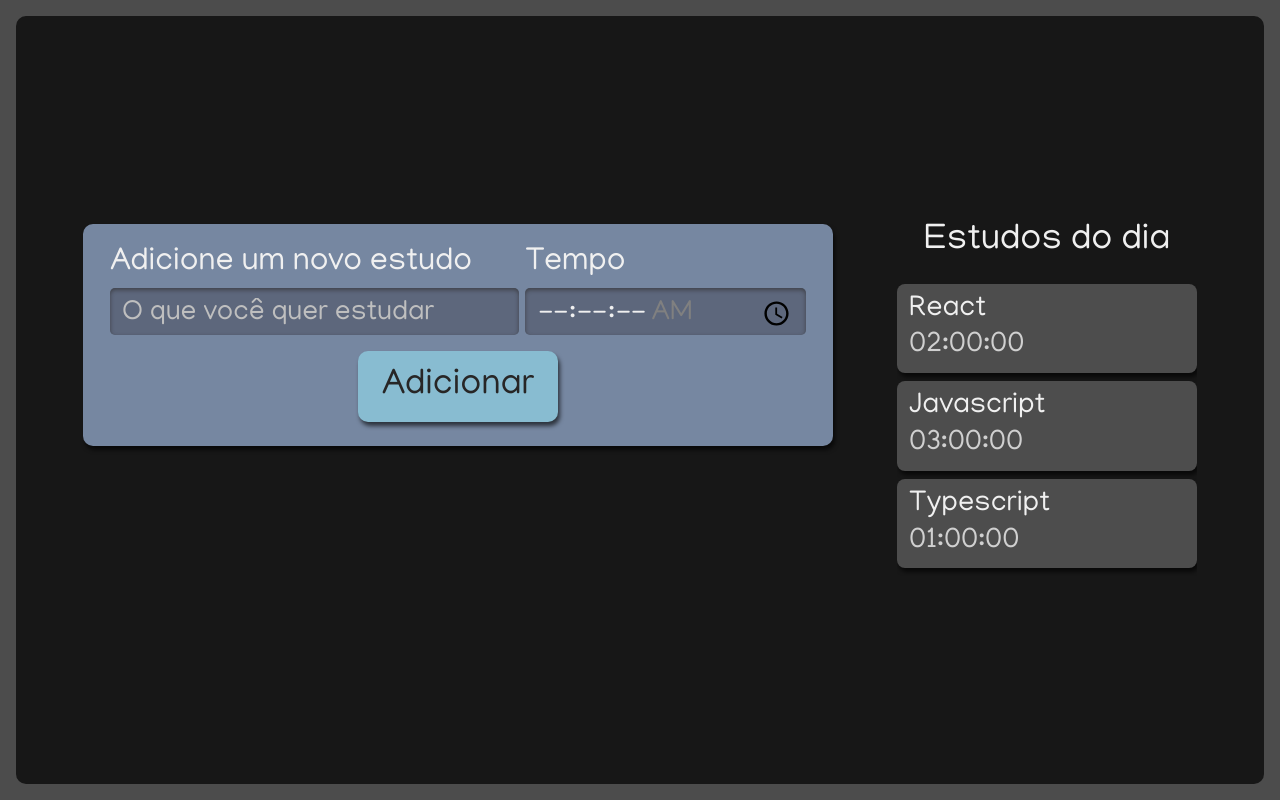
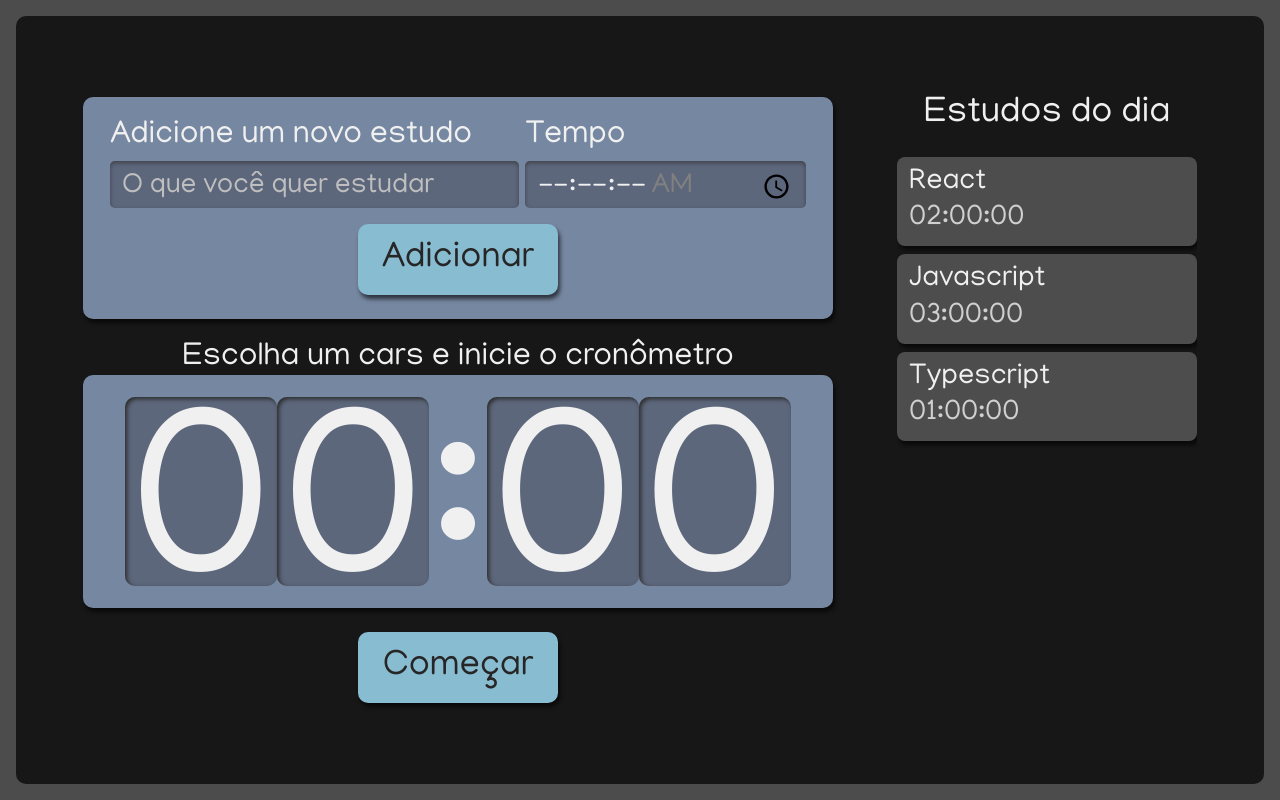
Before and after one commit to brunorochadelima/alura-studies, a React (Create React App) app: page / in a window 1280 px wide. Built offline with nearby package versions, Linux system fonts and the light colour scheme.

Commit message:
Incluindo cronômetro no app para renderização

```diff
--- a/src/components/pages/App.tsx
+++ b/src/components/pages/App.tsx
@@ -1,4 +1,5 @@
 import React from 'react';
+import Cronometro  from '../cronometro';
 import Formulario from '../formulário';
 import Lista from '../lista'
 import style from "../pages/App.module.scss"
@@ -9,6 +10,7 @@ function App() {
     <div className={style.AppStyle}>
       <Formulario/>
       <Lista/>
+      <Cronometro/>
     </div>
   );
 }
```
